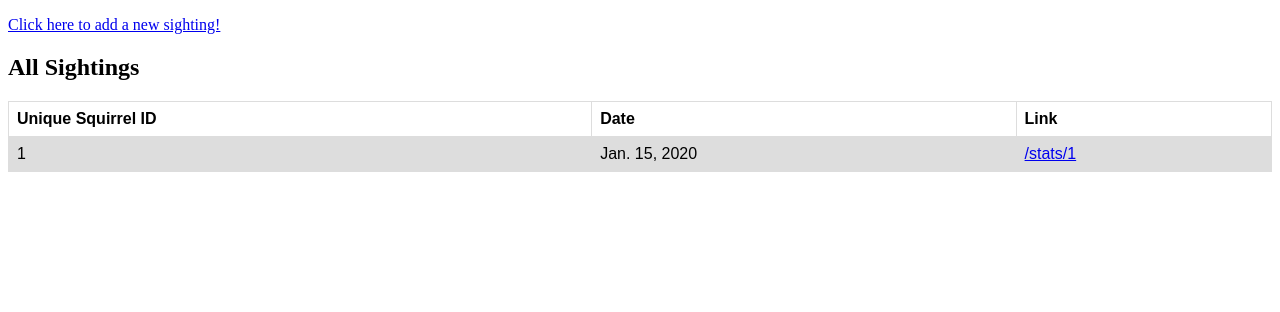
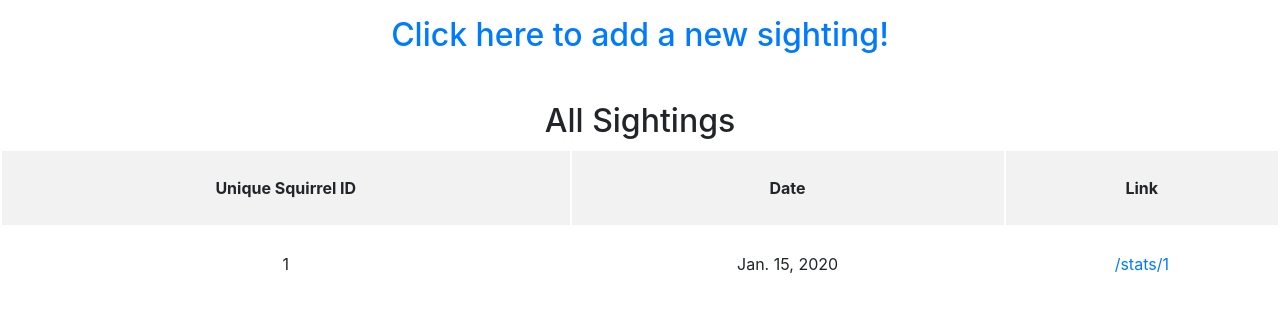
Before and after one commit to yufei-wang/SquirrelTracker, a Django app: page /sightings/ in a window 1280 px wide. Shown: the top 312 px of the page. Run offline with Django 3.2, Linux system fonts and the light colour scheme; tables that the repository leaves empty hold one stand-in row (values such as "Sample post"); some libraries are stand-ins or nearby versions.

Commit message:
Bootstrap on sightings.html

```diff
--- a/sightings/templates/sightings/sightings.html
+++ b/sightings/templates/sightings/sightings.html
@@ -1,30 +1,37 @@
 <!DOCTYPE html>
 <html>
-<p><a href='add'%}>Click here to add a new sighting!</a></p>
 <head>
+    <meta charset="utf-8">
+    <meta name="viewport" content="width=device-width, initial-scale=1, shrink-to-fit=no">
+
+    <!-- Bootstrap CSS -->
+    <link rel="stylesheet" href="https://maxcdn.bootstrapcdn.com/bootstrap/4.0.0/css/bootstrap.min.css" integrity="sha384-Gn5384xqQ1aoWXA+058RXPxPg6fy4IWvTNh0E263XmFcJlSAwiGgFAW/dAiS6JXm" crossorigin="anonymous">
+
+    <title>All Sightings!</title>
+</head>
 <style>
-table {
-  font-family: arial, sans-serif;
-  border-collapse: collapse;
-  width: 100%;
-}
+                table,
+		table tr th,
+		table tr td {
+			border: 2px solid white;
+		}
+               table {
+			width: 900px;
+			min-height: 50px;
+			line-height: 50px;
+			text-align: center;
+			border-collapse: collapse;
+		}
+</style>
+<p></p>
+<p></p>
+<p></p>
+<p></p>
+<body>
+<h2 align='center'><a href='add'%}>Click here to add a new sighting!</a></h2>
+<h2 class="text-center mt-5">All Sightings</h2>
 
-td, th {
-  border: 1px solid #dddddd;
-  text-align: left;
-  padding: 8px;
-}
-
-tr:nth-child(even) {
-  background-color: #dddddd;
-}
-</style>
-</head>
-<body>
-
-<h2>All Sightings</h2>
-
-<table>
+<table align='center' class="mt-1 table table-striped">
   <tr>
     <th>Unique Squirrel ID</th>
     <th>Date</th>
@@ -37,5 +44,8 @@ tr:nth-child(even) {
     <td><a href="{%url 'squirrel_id' sighting.unique_squirrel_id%}">{%url 'squirrel_id' sighting.unique_squirrel_id%}</a></td></tr>
 {% endfor %}
 </table>
-
+    <script src="https://code.jquery.com/jquery-3.2.1.slim.min.js" integrity="sha384-KJ3o2DKtIkvYIK3UENzmM7KCkRr/rE9/Qpg6aAZGJwFDMVNA/GpGFF93hXpG5KkN" crossorigin="anonymous"></script>
+    <script src="https://cdnjs.cloudflare.com/ajax/libs/popper.js/1.12.9/umd/popper.min.js" integrity="sha384-ApNbgh9B+Y1QKtv3Rn7W3mgPxhU9K/ScQsAP7hUibX39j7fakFPskvXusvfa0b4Q" crossorigin="anonymous"></script>
+    <script src="https://maxcdn.bootstrapcdn.com/bootstrap/4.0.0/js/bootstrap.min.js" integrity="sha384-JZR6Spejh4U02d8jOt6vLEHfe/JQGiRRSQQxSfFWpi1MquVdAyjUar5+76PVCmYl" crossorigin="anonymous"></script>
+</body>
 </html>
```
